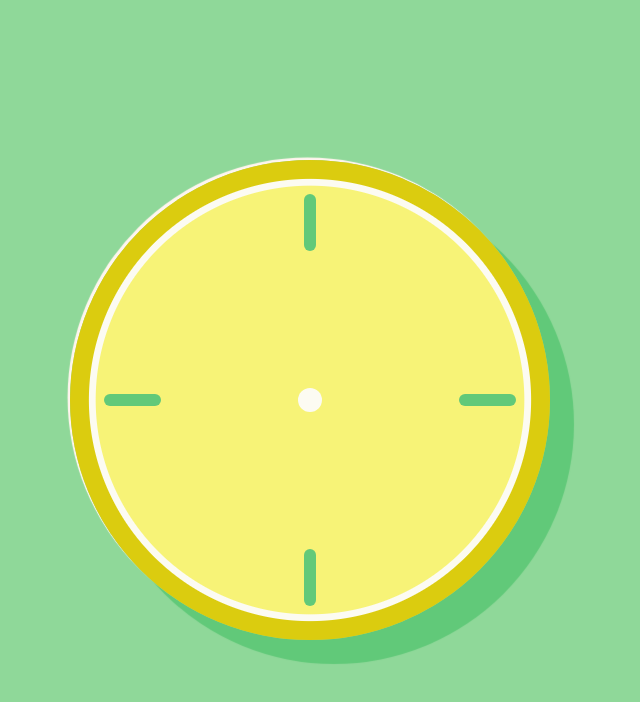
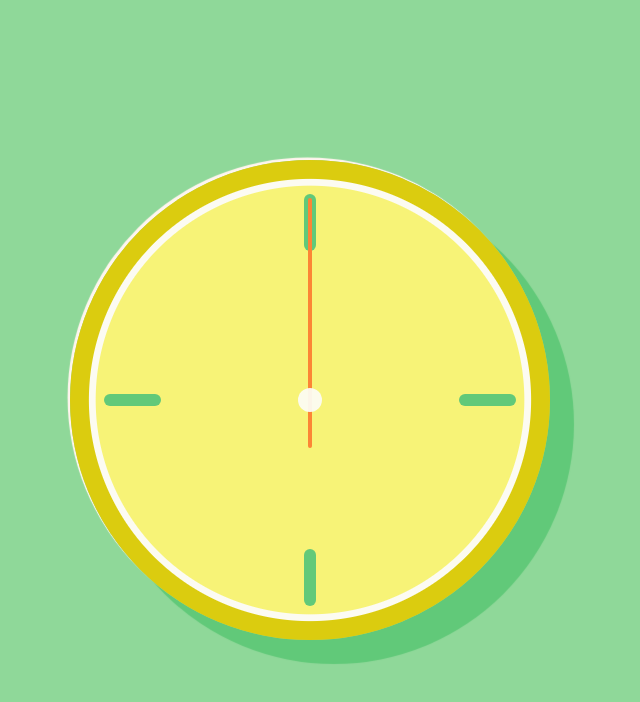
Before and after one commit to amarolahy/lemon-clock, a website built with webpack: page index.html in a window 1280 px wide. Shown: the whole page, without its empty margins (330-970 px from the left). Built offline with nearby package versions, Linux system fonts and the light colour scheme.

Commit message:
Place seconds hand

```diff
--- a/index.html
+++ b/index.html
@@ -23,16 +23,16 @@
         <div></div>
         <div></div>
       </div>
-      <div class="hands">
-        <div id="seconds"></div>
-        <div id="minutes"></div>
-        <div id="hours"></div>
-      </div>
       <div class="quarters">
         <div></div>
         <div></div>
         <div></div>
         <div></div>
+      </div>
+      <div class="hands">
+        <div id="seconds"></div>
+        <div id="minutes"></div>
+        <div id="hours"></div>
       </div>
     </div>
   </div>
--- a/src/sass/index.scss
+++ b/src/sass/index.scss
@@ -62,7 +62,7 @@ $quarter-width: 2.5%;
     width: $center-diameter;
     height: $center-diameter;
     border-radius: 50%;
-    background: $light-white;
+    background: rgba($color: $light-white, $alpha: 0.95);
   }
 
   .quarters {
@@ -108,4 +108,29 @@ $quarter-width: 2.5%;
       }
     }
   }
+
+  .hands {
+    position: absolute;
+    width: 100%;
+    height: 100%;
+
+    & div {
+      position: absolute;
+      transform: translate(-50%);
+      transform: rotate(0deg);
+      border-radius: 100px 100px;
+      background: $white;
+      transform-origin: 50% 100%;
+    }
+
+    & #seconds {
+      top: 8%;
+      left: 50% - 0.5%;
+
+      width: 1%;
+      height: 52%;
+      background: $orange;
+      transform-origin: 50% 81%;
+    }
+  }
 }
```
